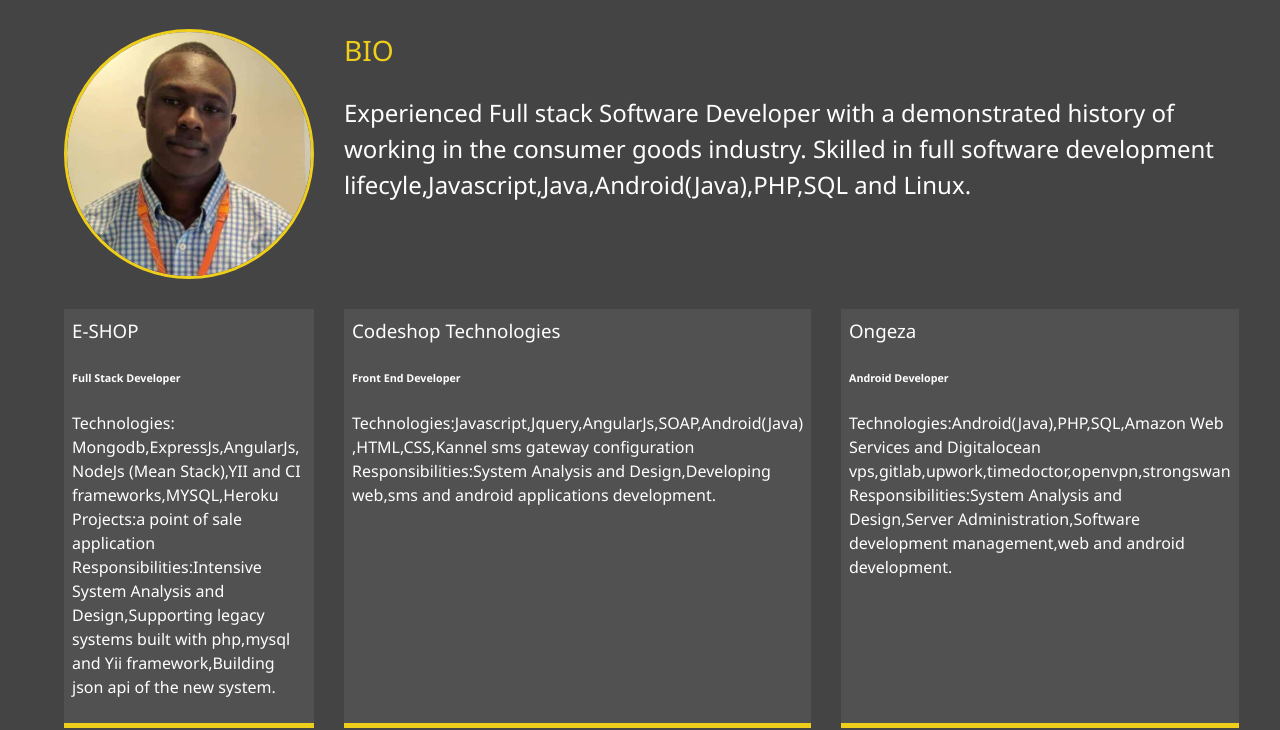
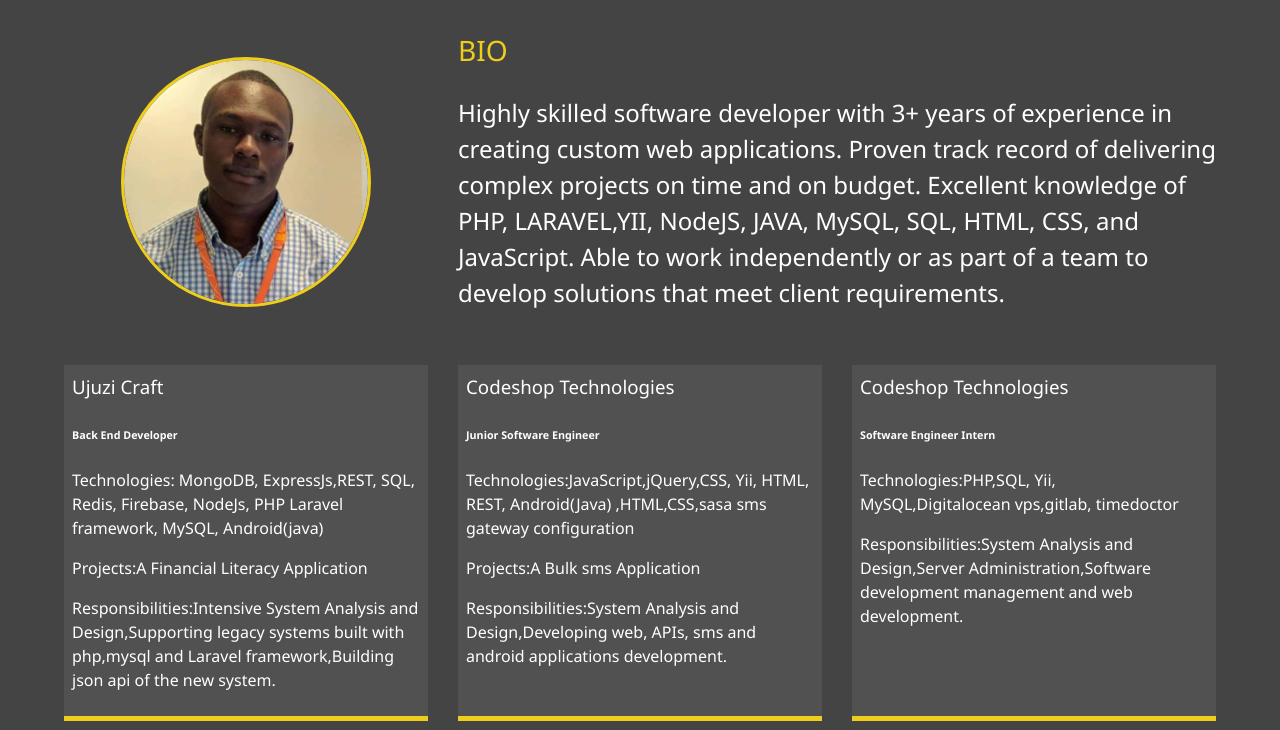
Before and after one commit to walumbe/Portfolio.github.io, a website: page about.html in a window 1280 px wide. Shown: the part 253-983 px from the top of the page. Drawn offline with Linux system fonts and the light colour scheme.

Commit message:
add additional info

```diff
--- a/about.html
+++ b/about.html
@@ -22,7 +22,7 @@
 
     <nav class="menu">
       <div class="menu-branding">
-        <div class="portrait"></div>
+        <div class="portrait" style="background-size: cover; width: 250px;"></div>
       </div>
       <ul class="menu-nav">
         <li class="nav-item">
@@ -58,33 +58,42 @@
       Let me tell you a few things...
     </h2>
     <div class="about-info">
-      <img src="img/walumbe.jpeg" style="width: 250px" alt="Jonathan Walumbe" class="bio-image">
+      <img src="img/walumbe.jpeg" style="background-size: cover; width: 250px;" alt="Jonathan Walumbe" class="bio-image">
 
       <div class="bio">
         <h3 class="text-secondary">BIO</h3>
-        <p>Experienced Full stack Software Developer with a demonstrated history of working in the consumer goods industry. Skilled in full software development lifecyle,Javascript,Java,Android(Java),PHP,SQL and Linux.</p>
+        <p>Highly skilled software developer with 3+ years of experience in creating custom web
+          applications. Proven track record of delivering complex projects on time and on
+          budget. Excellent knowledge of PHP, LARAVEL,YII, NodeJS, JAVA, MySQL,
+          SQL, HTML, CSS, and JavaScript. Able to work independently or as part of a team to
+          develop solutions that meet client requirements.
+        </p>
       </div>
 
       <div class="job job-1">
-        <h3>E-SHOP</h3>
-        <h6>Full Stack Developer</h6>
-        <p>Technologies: Mongodb,ExpressJs,AngularJs, NodeJs (Mean Stack),YII and CI frameworks,MYSQL,Heroku
-        Projects:a point of sale application
-        Responsibilities:Intensive System Analysis and Design,Supporting legacy systems built with php,mysql and Yii framework,Building json api of the new system.</p>
+        <h3>Ujuzi Craft</h3>
+        <h6>Back End Developer</h6>
+        <p>Technologies: MongoDB, ExpressJs,REST, SQL, Redis, Firebase, NodeJs, PHP Laravel framework, MySQL, Android(java)
+        </p>
+        <p>Projects:A Financial Literacy Application</p>
+        <p>Responsibilities:Intensive System Analysis and Design,Supporting legacy systems
+        built with php,mysql and Laravel framework,Building json api of the new system.</p>
       </div>
 
       <div class="job job-2">
         <h3>Codeshop Technologies</h3>
-        <h6>Front End Developer</h6>
-        <p>Technologies:Javascript,Jquery,AngularJs,SOAP,Android(Java) ,HTML,CSS,Kannel sms gateway configuration
-        Responsibilities:System Analysis and Design,Developing web,sms and android applications development.</p>
+        <h6>Junior Software Engineer</h6>
+        <p>Technologies:JavaScript,jQuery,CSS, Yii, HTML, REST, Android(Java)
+          ,HTML,CSS,sasa sms gateway configuration </p>
+          <p>Projects:A Bulk sms Application</p>
+        <p>Responsibilities:System Analysis and Design,Developing web, APIs, sms and android applications development.</p>
       </div>
 
       <div class="job job-3">
-        <h3>Ongeza</h3>
-        <h6>Android Developer</h6>
-        <p>Technologies:Android(Java),PHP,SQL,Amazon Web Services and Digitalocean vps,gitlab,upwork,timedoctor,openvpn,strongswan
-        Responsibilities:System Analysis and Design,Server Administration,Software development management,web and android development.</p>
+        <h3>Codeshop Technologies</h3>
+        <h6>Software Engineer Intern</h6>
+        <p>Technologies:PHP,SQL, Yii, MySQL,Digitalocean vps,gitlab, timedoctor</p>
+      <p>Responsibilities:System Analysis and Design,Server Administration,Software development management and web development.</p>
       </div>
     </div>
   </main>
--- a/css/main.css
+++ b/css/main.css
@@ -146,7 +146,9 @@ main {
   main .icons {
     margin-top: 1rem; }
     main .icons a {
-      padding: 0.4rem; }
+      padding: 0.4rem;
+      color: aqua;
+    }
       main .icons a:hover {
         color: #eece1a;
         transition: all 0.5s ease-out; }
@@ -232,7 +234,10 @@ main {
   padding: 1rem;
   background: #2b2b2b;
   color: #fff;
-  height: 60px; }
+  height: 60px;
+}
+
+
 
 @media screen and (min-width: 1171px) {
   .projects {
@@ -267,6 +272,7 @@ main {
     .menu-branding .portrait {
       background: url("../img/walumbe.jpeg");
       width: 150px;
+      background-size: cover;
       height: 150px; }
   .about-info {
     grid-template-areas: 'bioimage' 'bio' 'job1' 'job2' 'job3';
--- a/js/main.js
+++ b/js/main.js
@@ -31,3 +31,7 @@ function toggleMenu() {
     showMenu = false;
   }
 }
+
+// get date
+const currentYear = new Date().getFullYear();
+document.getElementById('current-year').textContent = currentYear;
```
Also changed, not shown: contact.html (+3 -8 lines), index.html (+4 -10 lines), work.html (+1 -1 lines).
